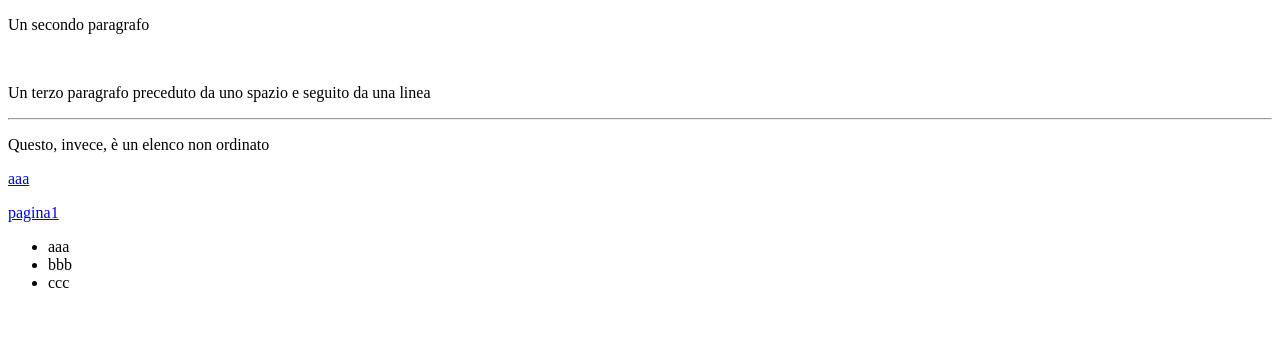
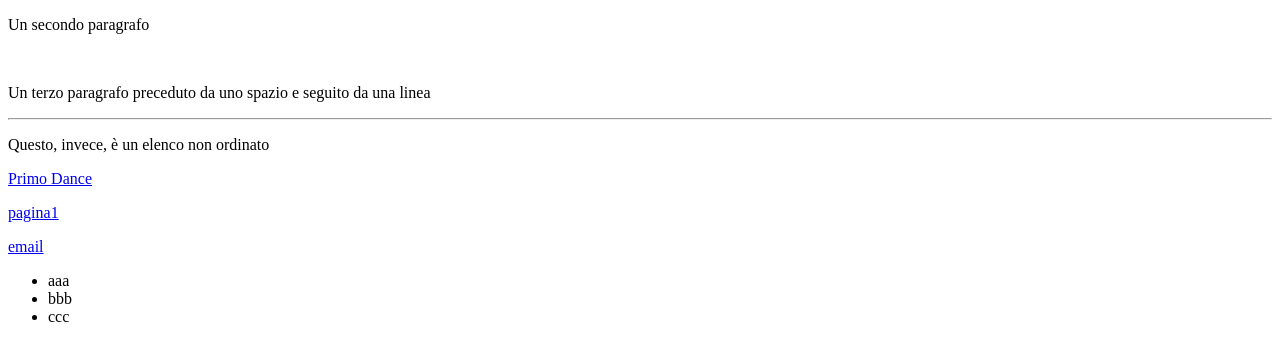
Before and after one commit to antoniopaladino/website, a plain HTML site: page index.html in a window 1280 px wide. Shown: the part 91-452 px from the top of the page. Drawn offline with Linux system fonts and the light colour scheme.

Commit message:
Update index.html

```diff
--- a/index.html
+++ b/index.html
@@ -14,8 +14,9 @@
       <p>Un terzo paragrafo preceduto da uno spazio e seguito da una linea</p>
     <hr>
       <p>Questo, invece, è un elenco non ordinato</p>
-    <p><a href="https://www.primodance.it">aaa</a></p>
+    <p><a href="https://www.primodance.it" target="_blank">Primo Dance</a></p>
     <p><a href="cartella/pagina1.html">pagina1</a></p>
+    <a href="mailto:antoniopaladino@onmail.com">email</a>
     <ul>
       <li>aaa</li>
       <li>bbb</li>
```
